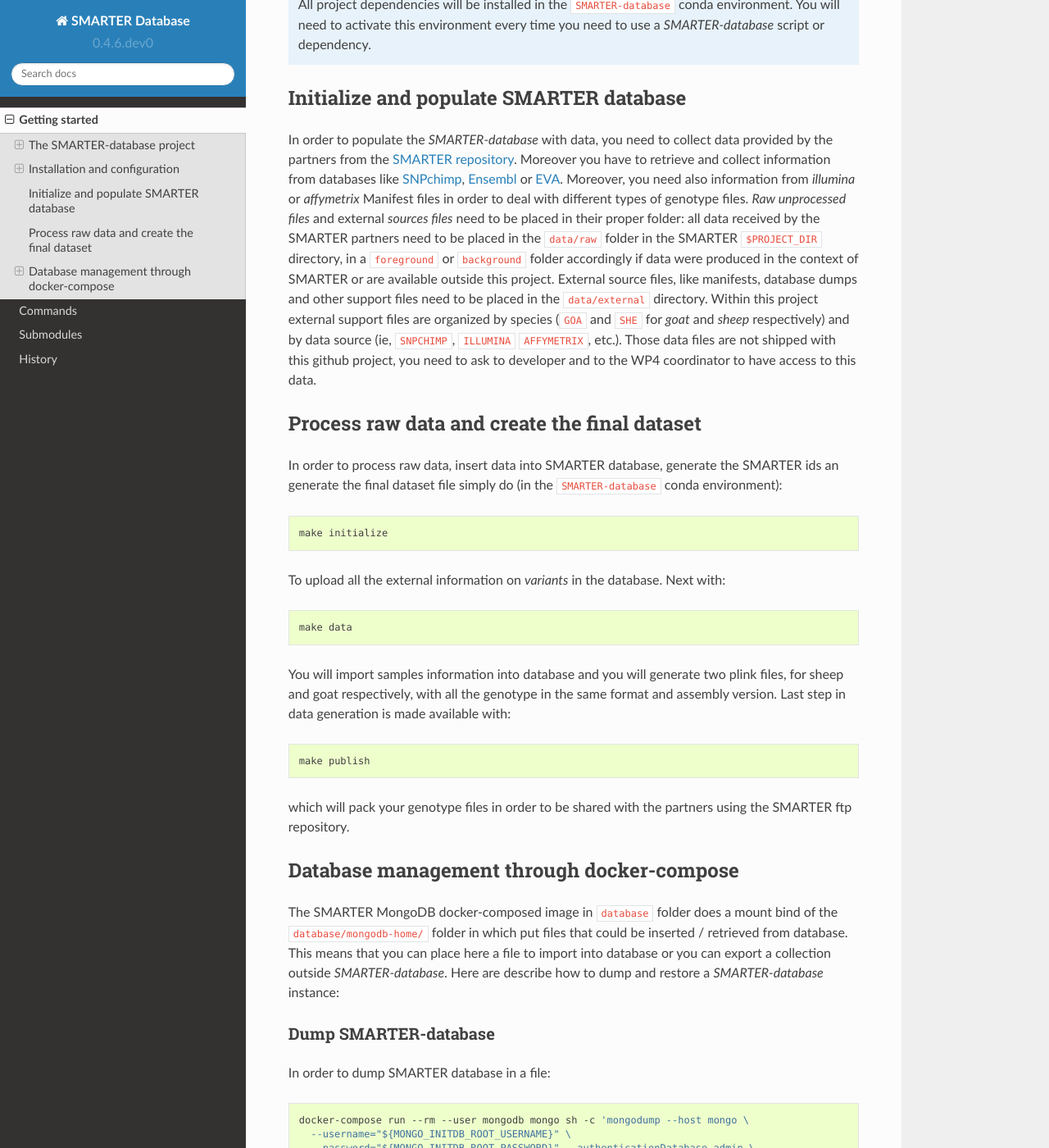
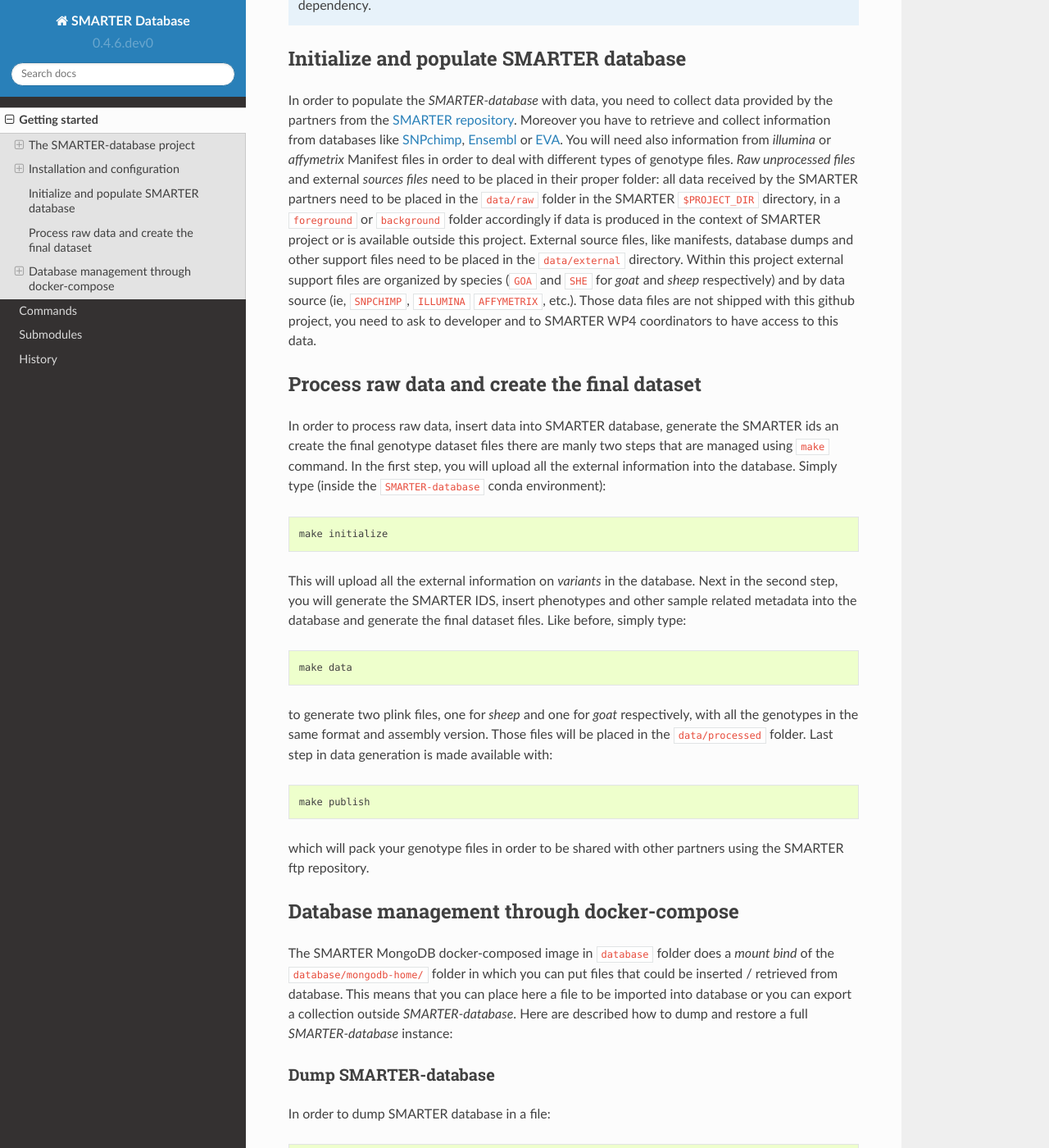
Before and after one commit to cnr-ibba/SMARTER-database, a Sphinx documentation site: the page built from docs/getting-started.rst, in a window 1280 px wide and 1400 px high, scrolled down 4348 px. Shown: the whole window at 82% size. Built offline with Sphinx 7.4.7 and the Read the Docs theme 2.0.0, drawn with Linux system fonts in a browser that asks for light colours; some of the changed text lies outside the part shown.

Commit message:
:pencil2: working on getting-started doc

```diff
--- a/docs/getting-started.rst
+++ b/docs/getting-started.rst
@@ -241,54 +238,61 @@ Initialize and populate SMARTER database
 In order to populate the *SMARTER-database* with data, you need to collect data
 provided by the partners from the `SMARTER repository <https://smarter-wp4.bio.auth.gr/>`__.
 Moreover you have to retrieve and collect information from databases like
-`SNPchimp`_, `Ensembl`_ or `EVA`_. Moreover, you need also information from
+`SNPchimp`_, `Ensembl`_ or `EVA`_. You will need also information from
 *illumina* or *affymetrix* Manifest files in order to deal with different types
 of genotype files. *Raw unprocessed files* and external *sources files* need to be placed
 in their proper folder: all data received by the SMARTER partners need to be placed
 in the ``data/raw`` folder in the SMARTER ``$PROJECT_DIR`` directory, in a ``foreground``
-or ``background`` folder accordingly if data were produced in the context of SMARTER
-or are available outside this project. External source files, like manifests, database
+or ``background`` folder accordingly if data is produced in the context of SMARTER project
+or is available outside this project. External source files, like manifests, database
 dumps and other support files need to be placed in the ``data/external`` directory.
 Within this project external support files are organized by species (``GOA`` and ``SHE``
 for *goat* and *sheep* respectively) and by data source (ie, ``SNPCHIMP``, ``ILLUMINA``
 ``AFFYMETRIX``, etc.). Those data files are not shipped with this github project,
-you need to ask to developer and to the WP4 coordinator to have access to this data.
+you need to ask to developer and to SMARTER WP4 coordinators to have access to this data.
 
 Process raw data and create the final dataset
 ---------------------------------------------
 
 In order to process raw data, insert data into SMARTER database, generate the SMARTER ids
-an generate the final dataset file simply do (in the ``SMARTER-database`` conda environment):
+an create the final genotype dataset files there are manly two steps that are
+managed using ``make`` command. In the first step, you
+will upload all the external information into the database. Simply type (inside
+the ``SMARTER-database`` conda environment):
 
 .. code-block:: bash
 
   make initialize
 
-To upload all the external information on *variants* in the database. Next with:
+This will upload all the external information on *variants* in the database. Next
+in the second step, you will generate the SMARTER IDS, insert phenotypes and other
+sample related metadata into the database and generate the final dataset files.
+Like before, simply type:
 
 .. code-block:: bash
 
   make data
 
-You will import samples information into database and you will generate two plink files,
-for sheep and goat respectively, with all the genotype in the same format and
-assembly version. Last step in data generation is made available with:
+to generate two plink files, one for *sheep* and one for *goat* respectively,
+with all the genotypes in the same format and assembly version. Those files will be
+placed in the ``data/processed`` folder. Last step in data generation is made
+available with:
 
 .. code-block:: bash
 
   make publish
 
-which will pack your genotype files in order to be shared with the partners using
+which will pack your genotype files in order to be shared with other partners using
 the SMARTER ftp repository.
 
 Database management through docker-compose
 ------------------------------------------
 
-The SMARTER MongoDB docker-composed image in ``database`` folder does a mount
-bind of the ``database/mongodb-home/`` folder in which put files that could be
+The SMARTER MongoDB docker-composed image in ``database`` folder does a *mount
+bind* of the ``database/mongodb-home/`` folder in which you can put files that could be
 inserted / retrieved from database. This means that you can place here a file
-to import into database or you can export a collection outside *SMARTER-database*.
-Here are describe how to dump and restore a *SMARTER-database* instance:
+to be imported into database or you can export a collection outside *SMARTER-database*.
+Here are described how to dump and restore a full *SMARTER-database* instance:
 
 Dump SMARTER-database
 ^^^^^^^^^^^^^^^^^^^^^
```
Also changed, not shown: other parts of docs/getting-started.rst (+8 -9 lines).
